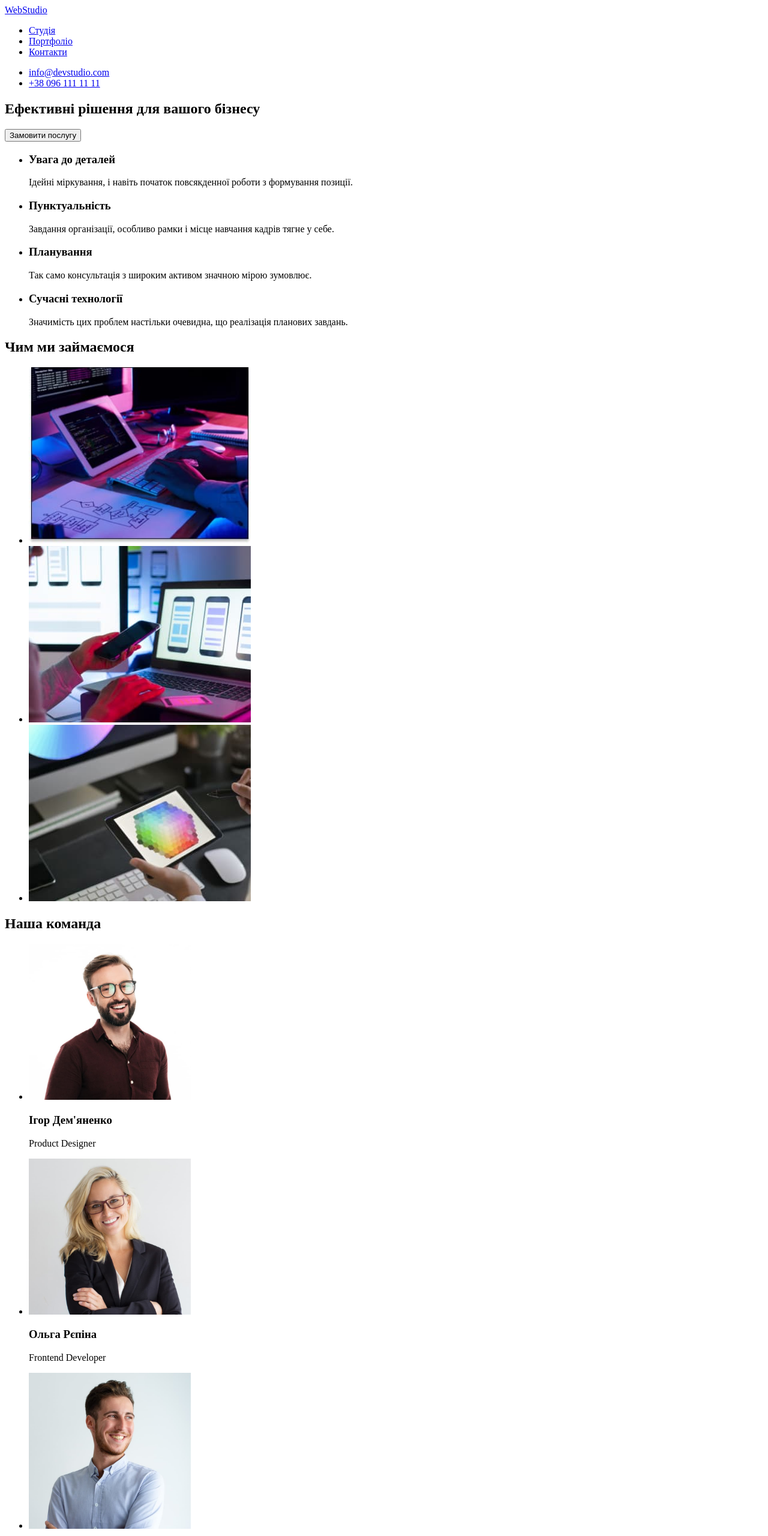
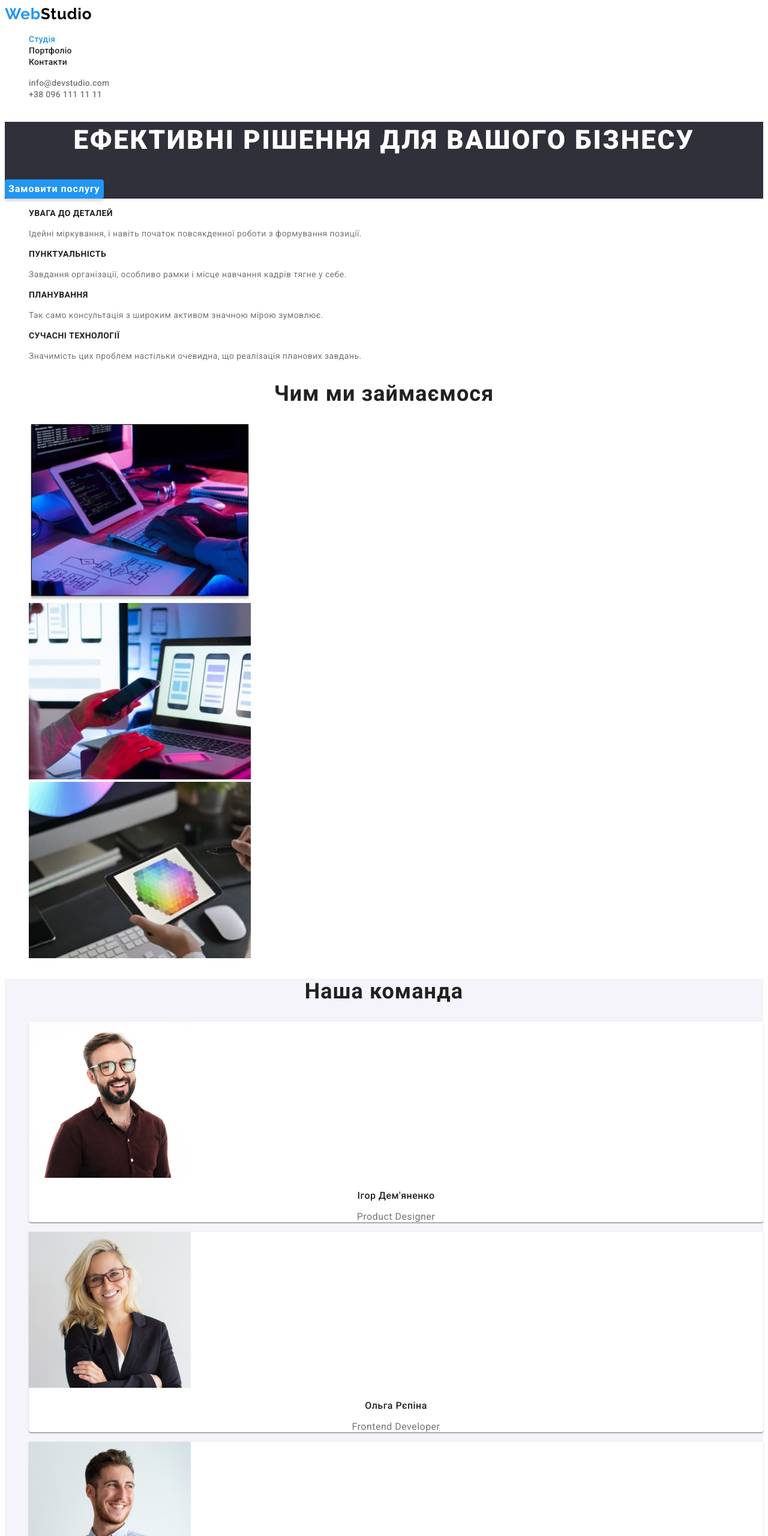
Before and after one commit to OlexandrHorbenko/goit-markup-hw-02, a plain HTML site: page index.html in a window 1280 px wide. Shown: the top 2560 px of the page at 60% size. Drawn offline with Linux system fonts and the light colour scheme.

Commit message:
домашня робота 2

```diff
--- /dev/null
+++ b/css/styles.css
@@ -0,0 +1,276 @@
+body {
+  font-family: "roboto", sans-serif;
+  color: #757575;
+  background-color: var(--gray-white);
+}
+
+.list {
+  list-style: none;
+}
+
+.link {
+  text-decoration: none;
+}
+
+:root {
+  --gray-black-logo: #000000;
+  --gray-blue: #2196f3;
+  --gray-black: #212121;
+  --gray-background: #2f303a;
+  --gray-white: #ffffff;
+  --gray-blue-button: #188ce8;
+  --team-background: #f5f4fa;
+  --footer-background: #2f303a;
+  --footer-address: rgba(255, 255, 255, 0.6);
+  --color-box: #eeeeee;
+}
+
+/*!!!!!!!!!!!! HEADER !!!!!!!!!*/
+.header {
+  background-color: var(--gray-white);
+}
+
+.header-logo {
+  font-family: "Raleway", sans-serif;
+  font-weight: 700;
+  font-size: 26px;
+  line-height: calc(31 / 26);
+  letter-spacing: 0.03em;
+  color: var(--gray-black-logo);
+}
+
+.header-logo-part {
+  color: var(--gray-blue);
+}
+
+.header-link {
+  font-weight: 500;
+  font-size: 14px;
+  line-height: calc(16 / 14);
+  letter-spacing: 0.02em;
+  color: var(--gray-black);
+}
+
+.header-link:hover,
+.header-link:focus {
+  color: var(--gray-blue);
+}
+
+.current {
+  color: var(--gray-blue);
+}
+
+.header-tel {
+  font-weight: 500;
+  font-size: 14px;
+  line-height: calc(16 / 14);
+  letter-spacing: 0.02em;
+  color: inherit;
+}
+
+.header-tel:hover,
+.header-tel:focus {
+  color: var(--gray-blue);
+}
+
+.header-mail {
+  font-weight: 500;
+  font-size: 14px;
+  line-height: calc(16 / 14);
+  letter-spacing: 0.02em;
+  color: inherit;
+}
+
+.header-mail:hover,
+.header-mail:focus {
+  color: var(--gray-blue);
+}
+
+/* !!!!!!!!!!!!!MAIN!!!!!!!!!!!!!!! */
+/*!!!!!!!!!!! SECTION-1!!!!!!!!!! */
+.slogan {
+  background-color: var(--gray-background);
+}
+
+.slogan-title {
+  font-weight: 900;
+  font-size: 44px;
+  line-height: calc(60 / 44);
+  text-align: center;
+  letter-spacing: 0.06em;
+  text-transform: uppercase;
+  color: var(--gray-white);
+}
+
+.slogan-btn {
+  box-shadow: 0px 4px 4px rgba(0, 0, 0, 0.15);
+  border: 0;
+  border-radius: 4px;
+  background-color: var(--gray-blue);
+  font-family: inherit;
+  font-style: normal;
+  font-weight: 700;
+  font-size: 16px;
+  line-height: 30px;
+  display: flex;
+  align-items: center;
+  text-align: center;
+  letter-spacing: 0.06em;
+  color: var(--gray-white);
+}
+
+.slogan-btn:hover,
+.slogan-btn:focus {
+  background-color: var(--gray-blue-button);
+}
+
+.pointer {
+  cursor: pointer;
+}
+
+/* !!!!!!!!!!SECTION-2 !!!!!!!!!!*/
+.experience-title {
+  font-weight: 700;
+  font-size: 14px;
+  line-height: calc(16 / 14);
+  letter-spacing: 0.03em;
+  text-transform: uppercase;
+  color: var(--gray-black);
+}
+
+.experience-description {
+  font-weight: 400;
+  font-size: 14px;
+  line-height: calc(24 / 14);
+  letter-spacing: 0.03em;
+}
+
+/*!!!!!!!!!!!SECTION-3!!!!!!!!!!!! */
+.what-we-do-title {
+  font-weight: 700;
+  font-size: 36px;
+  line-height: calc(42 / 36);
+  text-align: center;
+  letter-spacing: 0.03em;
+  color: var(--gray-black);
+}
+
+/* !!!!!!!!!!!!!SECTION-4!!!!!!!!! */
+.team {
+  background-color: var(--team-background);
+}
+
+.team-title {
+  font-weight: 700;
+  font-size: 36px;
+  line-height: calc(42 / 36);
+  text-align: center;
+  letter-spacing: 0.03em;
+  color: var(--gray-black);
+}
+
+.team-list {
+  box-shadow: 0px 1px 3px rgba(0, 0, 0, 0.12), 0px 1px 1px rgba(0, 0, 0, 0.14),
+    0px 2px 1px rgba(0, 0, 0, 0.2);
+  border-radius: 0px 0px 4px 4px;
+  background-color: var(--gray-white);
+}
+
+.team-hero {
+  font-weight: 500;
+  font-size: 16px;
+  line-height: calc(19 / 16);
+  text-align: center;
+  letter-spacing: 0.03em;
+  color: var(--gray-black);
+}
+
+.team-hero-prof {
+  font-weight: 400;
+  font-size: 16px;
+  line-height: calc(19 / 16);
+  text-align: center;
+  letter-spacing: 0.03em;
+}
+/* !!!!!!!!!!!FOOTER!!!!!!!! */
+.footer {
+  background-color: var(--footer-background);
+}
+.footer-logo {
+  font-family: "Raleway", sans-serif;
+  font-weight: 700;
+  font-size: 26px;
+  line-height: calc(31 / 26);
+  letter-spacing: 0.03em;
+  color: var(--gray-white);
+}
+.footer-logo-part {
+  color: var(--gray-blue);
+}
+.footer-address {
+  font-style: normal;
+  font-weight: 400;
+  font-size: 14px;
+  line-height: calc(24 / 14);
+  letter-spacing: 0.03em;
+  color: var(--gray-white);
+}
+.footer-address:hover,
+.footer-address:focus {
+  color: var(--gray-blue);
+}
+.footer-list {
+  font-style: normal;
+  font-weight: 400;
+  font-size: 14px;
+  line-height: calc(24 / 14);
+  letter-spacing: 0.03em;
+  color: var(--footer-address);
+}
+.footer-list:hover,
+.footer-list:focus {
+  color: var(--gray-blue);
+}
+/* !!!!!!!!!!!!!PORTFOLIO!!!!!!!!!!!!! */
+/* !!!!!!!!!!!!!!BUTTONS!!!!!!!!!!!!!!*/
+.hero-btn {
+  box-shadow: 0px 3px 1px rgba(0, 0, 0, 0.1), 0px 1px 2px rgba(0, 0, 0, 0.08),
+    0px 2px 2px rgba(0, 0, 0, 0.12);
+  border-radius: 4px;
+  background-color: var(--team-background);
+  border: 0;
+  font-weight: 500;
+  font-size: 16px;
+  line-height: calc(26 / 16);
+  text-align: center;
+  letter-spacing: 0.03em;
+  color: var(--gray-black);
+}
+.hero-btn:hover,
+.hero-btn:focus {
+  background-color: var(--gray-blue);
+  color: var(--gray-white);
+}
+.current-btn {
+  background-color: var(--gray-blue);
+  color: var(--gray-white);
+}
+/*!!!!!!!!!!!!!!! IMAGES!!!!!!!!!!!!! */
+.hero-link {
+  box-sizing: border-box;
+  background-color: var(--gray-white);
+  border: 1px solid var(--color-box);
+}
+.hero-title {
+  font-weight: 700;
+  font-size: 18px;
+  line-height: calc(36 / 18);
+  letter-spacing: 0.06em;
+  color: var(--gray-black);
+}
+.hero-prof {
+  font-weight: 400;
+  font-size: 16px;
+  line-height: calc(30 / 16);
+  letter-spacing: 0.03em;
+}
--- a/index.html
+++ b/index.html
@@ -5,56 +5,81 @@
     <meta http-equiv="X-UA-Compatible" content="IE=edge" />
     <meta name="viewport" content="width=device-width, initial-scale=1.0" />
     <title>Студія</title>
+    <link rel="preconnect" href="https://fonts.googleapis.com" />
+    <link rel="preconnect" href="https://fonts.gstatic.com" crossorigin />
+    <link
+      href="https://fonts.googleapis.com/css2?family=Raleway:wght@700&family=Roboto:wght@400;500;700;900&display=swap"
+      rel="stylesheet"
+    />
+    <link rel="stylesheet" href="./css/styles.css" />
   </head>
 
   <body>
-    <header>
-      <a href="./index.html" lang="en">WebStudio</a>
-      <nav>
-        <ul>
-          <li><a href="./index.html">Студія</a></li>
-          <li><a href="./portfolio.html">Портфоліо</a></li>
-          <li><a href="#">Контакти</a></li>
+    <header class="header">
+      <a class="header-logo link" href="./index.html" lang="en">
+        <span class="header-logo-part">Web</span>Studio</a
+      >
+      <nav class="header-navigation">
+        <ul class="header-list list">
+          <li class="header-item">
+            <a class="header-link link current" href="./index.html">Студія</a>
+          </li>
+          <li class="header-item">
+            <a class="header-link link" href="./portfolio.html">Портфоліо</a>
+          </li>
+          <li class="header-item">
+            <a class="header-link link" href="#">Контакти</a>
+          </li>
         </ul>
       </nav>
-      <ul>
-        <li><a href="mailto:info@devstudio.com">info@devstudio.com</a></li>
-        <li><a href="tel:+380961111111">+38 096 111 11 11</a></li>
+      <ul class="list">
+        <li>
+          <a class="header-mail link" href="mailto:info@devstudio.com"
+            >info@devstudio.com</a
+          >
+        </li>
+        <li>
+          <a class="header-tel link" href="tel:+380961111111"
+            >+38 096 111 11 11</a
+          >
+        </li>
       </ul>
     </header>
 
     <main>
-      <section>
-        <h1>Ефективні рішення для вашого бізнесу</h1>
-        <button type="button">Замовити послугу</button>
+      <section class="slogan">
+        <h1 class="slogan-title">Ефективні рішення для вашого бізнесу</h1>
+        <button class="slogan-btn pointer" type="button">
+          Замовити послугу
+        </button>
       </section>
 
-      <section>
+      <section class="experience">
         <h2 hidden>Наші особливості</h2>
         <ul>
-          <li>
-            <h3>Увага до деталей</h3>
-            <p>
+          <li class="list">
+            <h3 class="experience-title">Увага до деталей</h3>
+            <p class="experience-description">
               Ідейні міркування, і навіть початок повсякденної роботи з
               формування позиції.
             </p>
           </li>
-          <li>
-            <h3>Пунктуальність</h3>
-            <p>
+          <li class="list">
+            <h3 class="experience-title">Пунктуальність</h3>
+            <p class="experience-description">
               Завдання організації, особливо рамки і місце навчання кадрів тягне
               у себе.
             </p>
           </li>
-          <li>
-            <h3>Планування</h3>
-            <p>
+          <li class="list">
+            <h3 class="experience-title">Планування</h3>
+            <p class="experience-description">
               Так само консультація з широким активом значною мірою зумовлює.
             </p>
           </li>
-          <li>
-            <h3>Сучасні технології</h3>
-            <p>
+          <li class="list">
+            <h3 class="experience-title">Сучасні технології</h3>
+            <p class="experience-description">
               Значимість цих проблем настільки очевидна, що реалізація планових
               завдань.
             </p>
@@ -62,10 +87,10 @@
         </ul>
       </section>
 
-      <section>
-        <h2>Чим ми займаємося</h2>
+      <section class="what-we-do">
+        <h2 class="what-we-do-title">Чим ми займаємося</h2>
         <ul>
-          <li>
+          <li class="list">
             <img
               src="./images/img_1.jpg"
               alt="Руки за клавіатурою"
@@ -73,7 +98,7 @@
               height="294"
             />
           </li>
-          <li>
+          <li class="list">
             <img
               src="./images/img_2.jpg"
               alt="Руки зі смартоном"
@@ -81,7 +106,7 @@
               height="294"
             />
           </li>
-          <li>
+          <li class="list">
             <img
               src="./images/img_3.jpg"
               alt="Руки зі планшетом"
@@ -92,59 +117,62 @@
         </ul>
       </section>
 
-      <section>
-        <h2>Наша команда</h2>
+      <section class="team">
+        <h2 class="team-title">Наша команда</h2>
         <ul>
-          <li>
+          <li class="team-list list">
             <img
               src="./images/team_card_1_igor.jpg"
               alt="Усміхненний бородань в окулярах"
               width="270"
               height="260"
             />
-            <h3>Ігор Дем'яненко</h3>
-            <p lang="en">Product Designer</p>
+            <h3 class="team-hero">Ігор Дем'яненко</h3>
+            <p class="team-hero-prof" lang="en">Product Designer</p>
           </li>
-          <li>
+          <li class="team-list list">
             <img
               src="./images/team_card_2_olha.jpg"
               alt="Єдина дівчина"
               width="270"
               height="260"
             />
-            <h3>Ольга Рєпіна</h3>
-            <p lang="en">Frontend Developer</p>
+            <h3 class="team-hero">Ольга Рєпіна</h3>
+            <p class="team-hero-prof" lang="en">Frontend Developer</p>
           </li>
-          <li>
+          <li class="team-list list">
             <img
               src="./images/team_card_3_mykola.jpg"
               alt="Усміхнений парубок без окулрів"
               width="270"
               height="260"
             />
-            <h3>Микола Тарасов</h3>
-            <p lang="en">Marketing</p>
+            <h3 class="team-hero">Микола Тарасов</h3>
+            <p class="team-hero-prof" lang="en">Marketing</p>
           </li>
-          <li>
+          <li class="team-list list">
             <img
               src="./images/team_card_4_mykhaylo.jpg"
               alt="Щось підозрюючий бородань в окулярах"
               width="270"
               height="260"
             />
-            <h3>Михайло Єрмаков</h3>
-            <p lang="en">UI Designer</p>
+            <h3 class="team-hero">Михайло Єрмаков</h3>
+            <p class="team-hero-prof" lang="en">UI Designer</p>
           </li>
         </ul>
       </section>
     </main>
 
-    <footer>
-      <a href="./index.html" lang="en">WebStudio</a>
+    <footer class="footer">
+      <a class="footer-logo link" href="./index.html" lang="en">
+        <span class="footer-logo-part">Web</span>Studio</a
+      >
       <address>
-        <ul>
+        <ul class="list">
           <li>
             <a
+              class="footer-address link"
               href="https://goo.gl/maps/BE6YMUcG3WjpmZPy9"
               target="_blank"
               rel="noopener noreferrer nofollow"
@@ -152,11 +180,15 @@
             >
           </li>
           <li>
-            <a href="mailto:info@devstudio.com">info@devstudio.com</a>
+            <a class="footer-list link" href="mailto:info@devstudio.com"
+              >info@devstudio.com</a
+            >
           </li>
 
           <li>
-            <a href="tel:+380961111111">+38 096 111 11 11</a>
+            <a class="footer-list link" href="tel:+380961111111"
+              >+38 096 111 11 11</a
+            >
           </li>
         </ul>
       </address>
```
Also changed, not shown: portfolio.html (+96 -54 lines).
